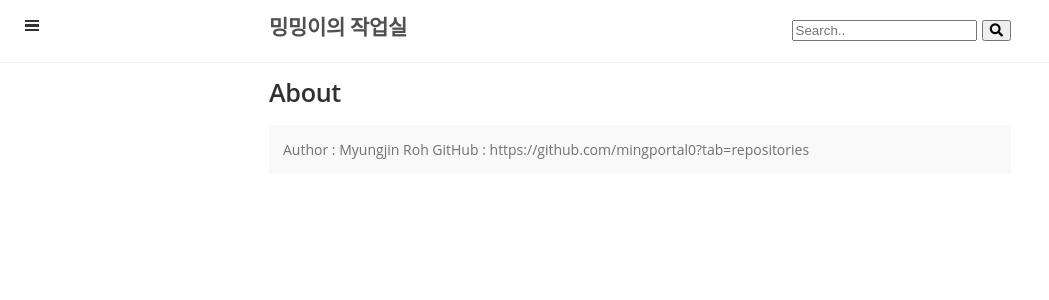
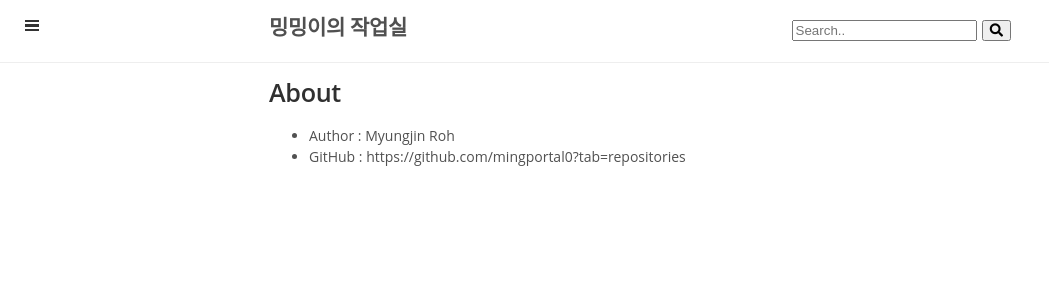
Before and after one commit to mingportal0/mingportal0.github.io, a Jekyll site: the page built from about.md, in a window 1280 px wide. Shown: the top 300 px of the page, without its empty margins (0-1049 px from the left). Built offline with Jekyll 4.4.1, drawn with Linux system fonts in a browser that asks for light colours; nearby versions of some CDN libraries.

Commit message:
update about

```diff
--- a/about.md
+++ b/about.md
@@ -3,7 +3,7 @@ layout: page
 title: About
 ---
 
-<p class="message">
-  Author : Myungjin Roh
-  GitHub : https://github.com/mingportal0?tab=repositories
-</p>
+
+
+- Author : Myungjin Roh
+- GitHub : https://github.com/mingportal0?tab=repositories
```
